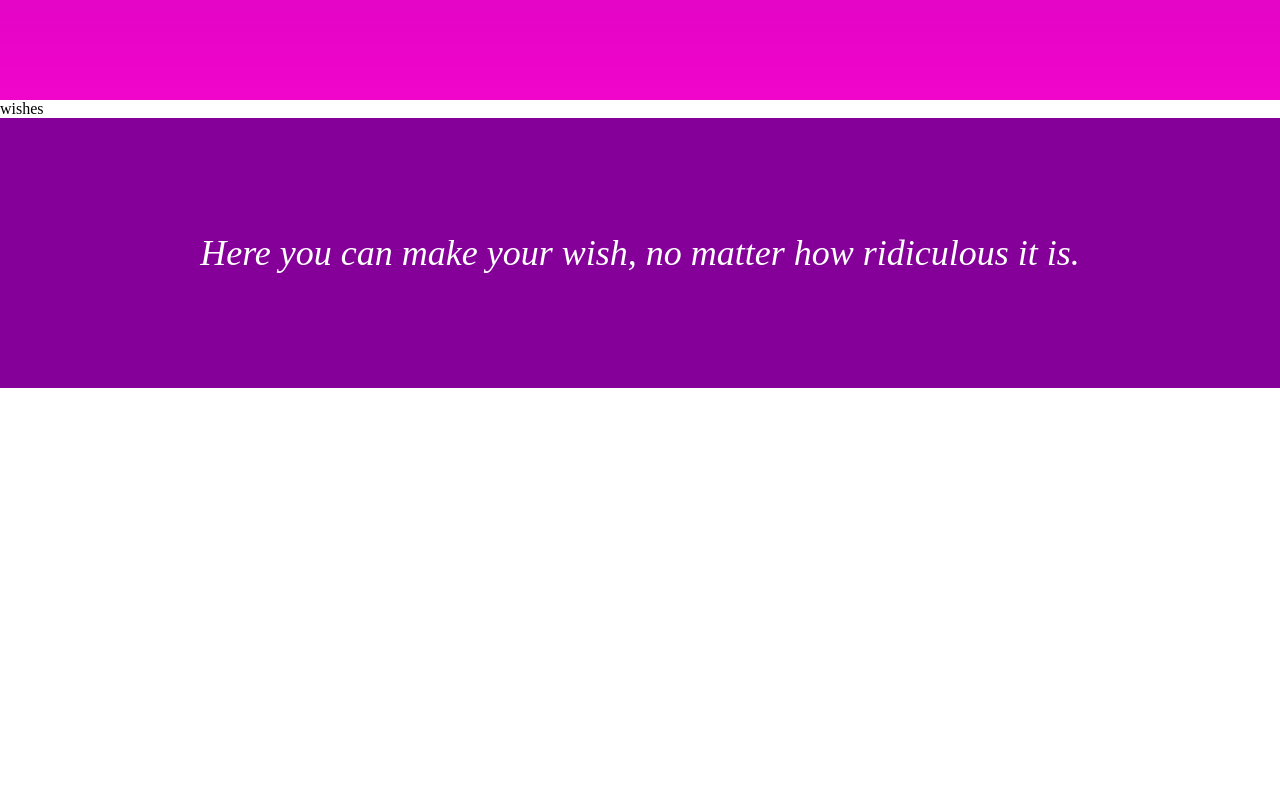
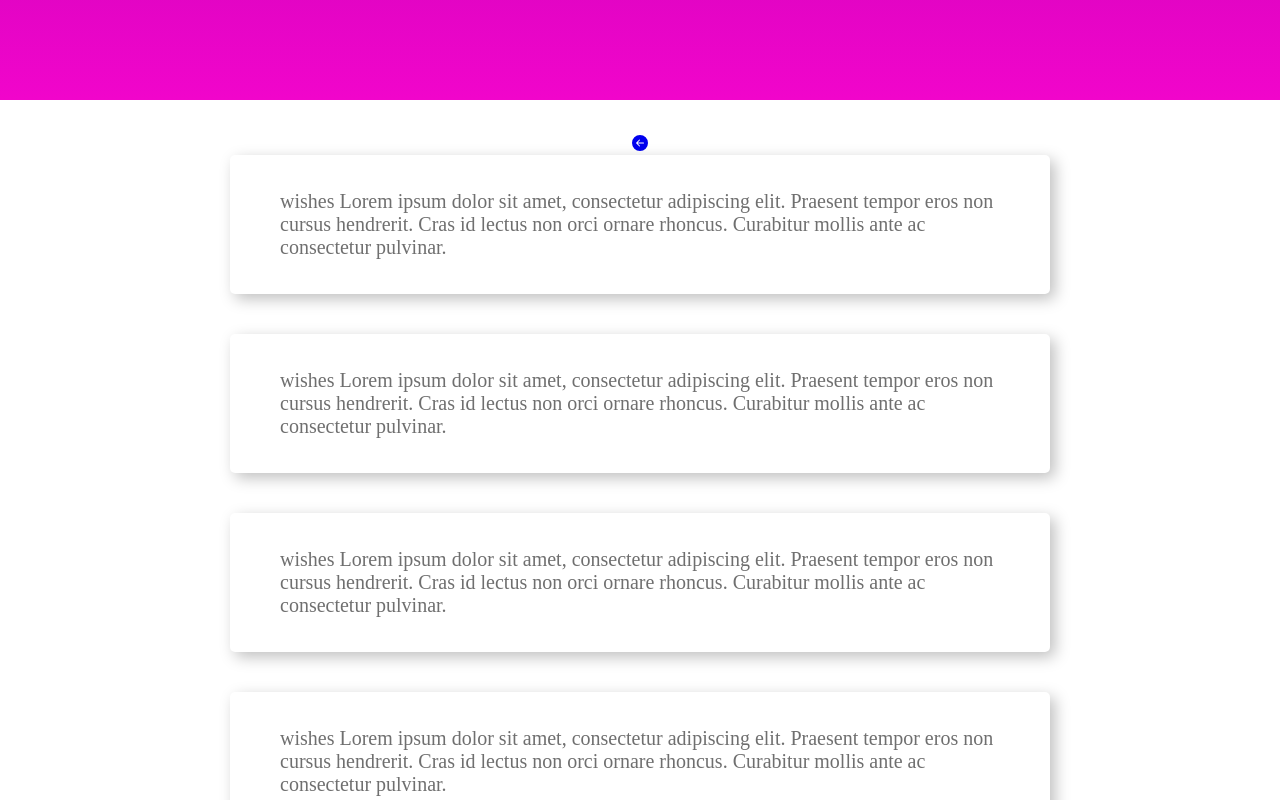
Before and after one commit to Natalielinen/make-a-wish, a React (Create React App) app: page /wishes in a window 1280 px wide. Shown: the part 700-1500 px from the top of the page. Before the commit the page ends 1088 px from the top, so only its background shows below. Built offline with nearby package versions, Linux system fonts and the light colour scheme; a web font is replaced by a local one.

Commit message:
переход по страницам

```diff
--- a/src/components/CardsContainer/index.jsx
+++ b/src/components/CardsContainer/index.jsx
@@ -4,6 +4,7 @@ import {FiPlus} from 'react-icons/fi';
 import Card from '../Card';
 import Modal from '../Modal';
 import {useSelector} from 'react-redux';
+import {NavLink} from 'react-router-dom';
 
 const CardsContainer = ({title, href}) => {
     const [isModalVisible, setIsModalVisible] = useState(false)
@@ -34,10 +35,10 @@ const CardsContainer = ({title, href}) => {
                     : wishes.slice(0, 3).map(text => <Card text={text}/>)
             }
             {
-              title ===  'Stories' && stories.length > 3 ?  <a href={href}>Read more...</a> : ''
+              title ===  'Stories' && stories.length > 3 ?  <NavLink to={href}>Read more...</NavLink> : ''
             }
             {
-                title === 'Wishes' && wishes.length > 3 ? <a href={href}>Read more...</a> : ''
+                title === 'Wishes' && wishes.length > 3 ? <NavLink to={href}>Read more...</NavLink> : ''
             }
         </div>
     );
--- /dev/null
+++ b/src/components/Content/index.js
@@ -0,0 +1,20 @@
+import React from 'react';
+import Card from '../Card';
+import styles from './styles.module.scss';
+import {NavLink} from 'react-router-dom';
+import {BsFillArrowLeftCircleFill} from 'react-icons/bs';
+
+const Content = ({array}) => {
+    return (
+        <section className={styles.container}>
+            <NavLink to='/' className={styles.arrowBtn}>
+                <BsFillArrowLeftCircleFill />
+            </NavLink>
+            {
+                array.map(item => <Card text={item}/>)
+            }
+        </section>
+    )
+}
+
+export default Content;
--- /dev/null
+++ b/src/components/Content/styles.module.scss
@@ -0,0 +1,7 @@
+.container {
+  display: flex;
+  flex-direction: column;
+  align-items: center;
+  justify-content: center;
+  margin-top: 35px;
+}
--- a/src/components/HeroSection/index.jsx
+++ b/src/components/HeroSection/index.jsx
@@ -1,12 +1,15 @@
 import React from 'react';
 import styles from './styles.module.scss';
+import {NavLink} from 'react-router-dom';
 
 const HeroSection = ({title}) => {
     return (
         <section className={styles.hero}>
             <div className={styles.center}>
                 <h1>{title}</h1>
-                <div className={styles.mainStar}></div>
+                <NavLink to="/">
+                    <div className={styles.mainStar}></div>
+                </NavLink>
             </div>
         </section>
     );
--- a/src/components/MainSection/index.jsx
+++ b/src/components/MainSection/index.jsx
@@ -36,9 +36,9 @@ const MainSection = () => {
                 </div>
             </div>
             <div className={styles.bottom}>
-                <CardsContainer title="Stories" href="www.stories.com"/>
+                <CardsContainer title="Stories" href="/stories"/>
                 <div className={styles.divider}></div>
-                <CardsContainer title="Wishes" href="www.wishes.com"/>
+                <CardsContainer title="Wishes" href="/wishes"/>
             </div>
         </section>
     );
--- a/src/pages/Stories/index.jsx
+++ b/src/pages/Stories/index.jsx
@@ -1,16 +1,25 @@
+import React, {useEffect} from 'react';
 import HeroSection from '../../components/HeroSection';
 import Footer from '../../components/Footer';
+import {useSelector} from 'react-redux';
+import Content from '../../components/Content';
+
 
 const Stories = () => {
+
+    const stories = useSelector(state => state.stories.items);
+
+    useEffect(() => {
+        window.scrollTo(0, 0);
+    }, []);
+
     return (
         <>
             <HeroSection title="Stories"/>
-            <section>
-                stories
-            </section>
-            <Footer />
+            <Content array={stories}/>
+            <Footer/>
         </>
-    )
-}
+    );
+};
 
 export default Stories;
--- a/src/pages/Wishes/index.jsx
+++ b/src/pages/Wishes/index.jsx
@@ -1,15 +1,24 @@
-import React from 'react';
+import React, {useEffect} from 'react';
 import HeroSection from '../../components/HeroSection';
 import Footer from '../../components/Footer';
+import {useSelector} from 'react-redux';
+import Content from '../../components/Content';
 
 const Wishes = () => {
+
+    const wishes = useSelector(state => state.wishes.items);
+
+    useEffect(() => {
+        window.scrollTo(0, 0);
+    }, []);
+
     return (
         <>
             <HeroSection title="Wishes"/>
-            wishes
-            <Footer />
+            <Content array={wishes}/>
+            <Footer/>
         </>
-    )
-}
+    );
+};
 
 export default Wishes;
```
